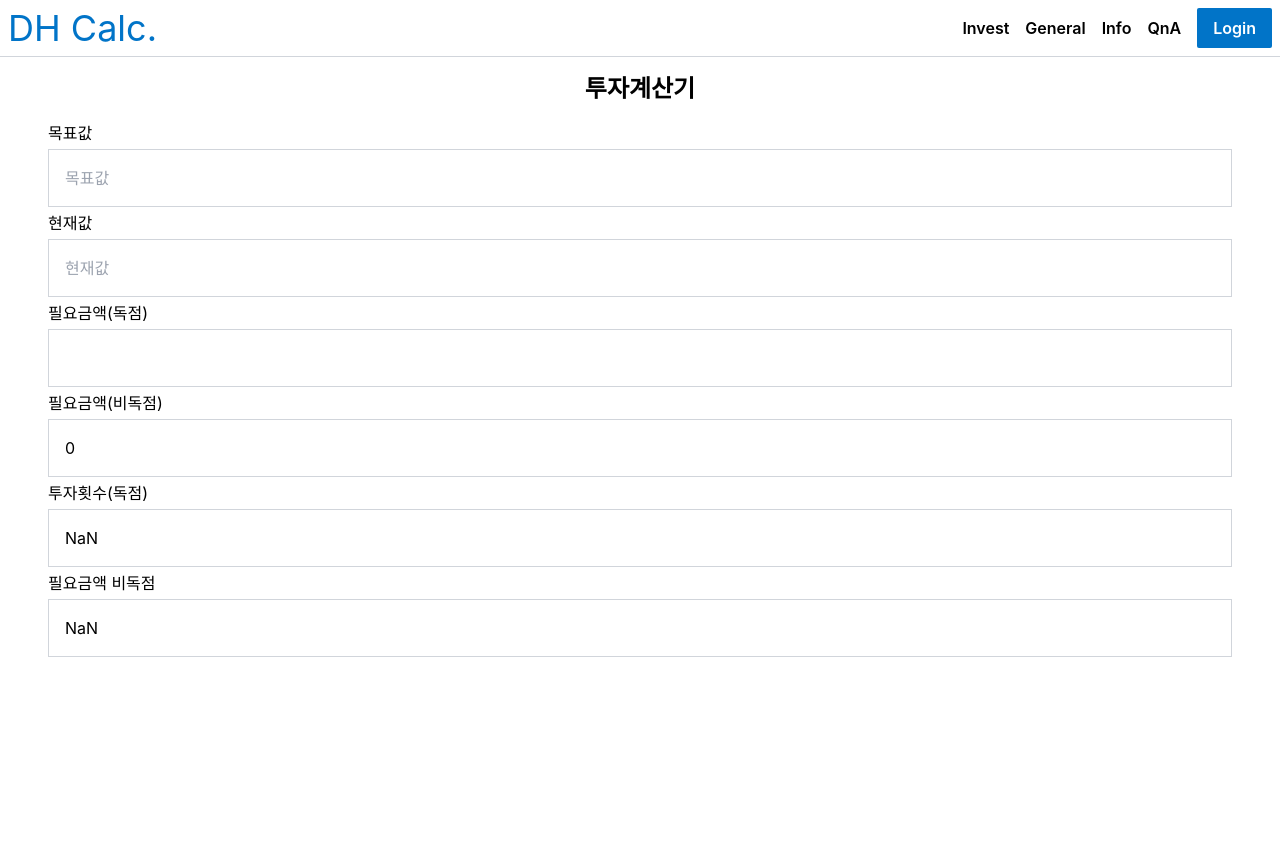
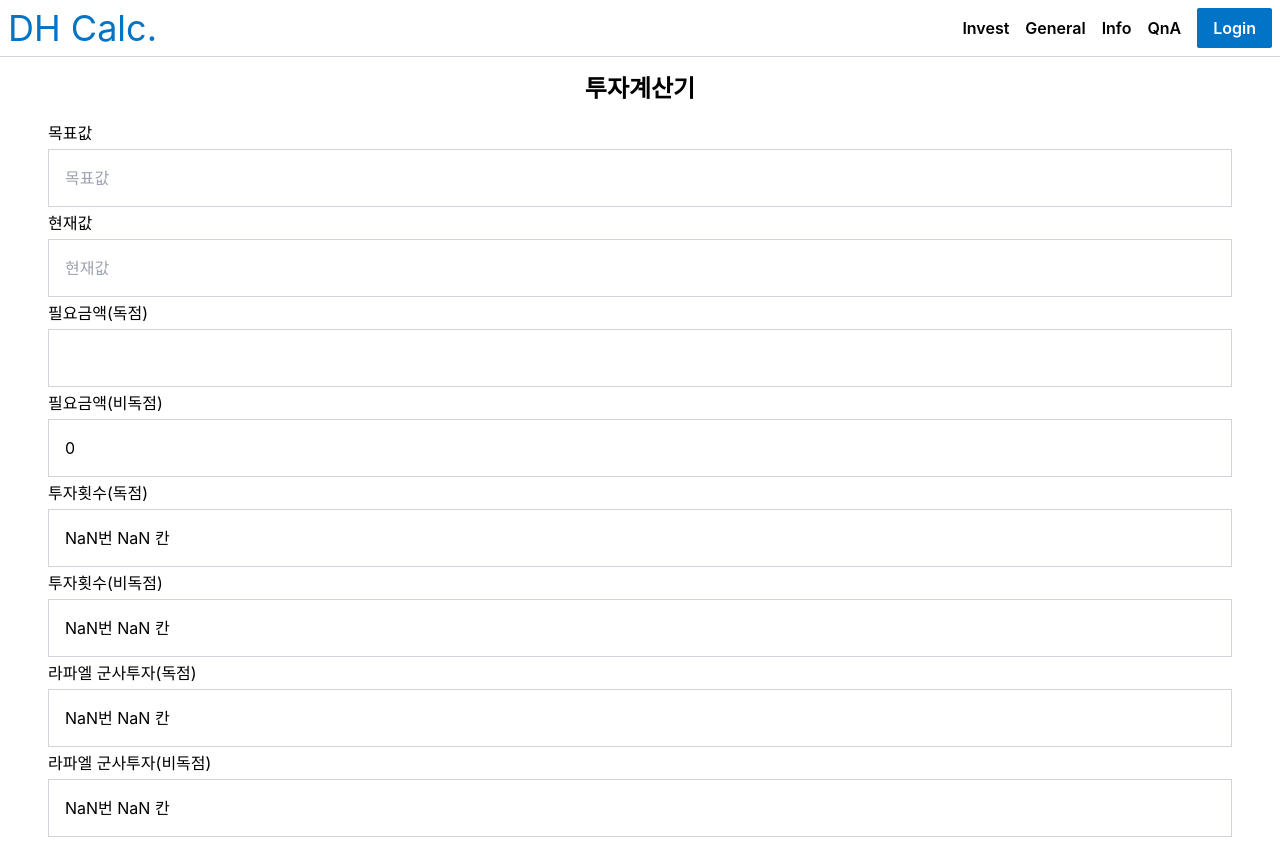
Before and after one commit to hermes7144/unchartedwaters, a React (Create React App) app: page /invest in a window 1280 px wide. Before the commit the page ends 800 px from the top, so only its background shows below. Built offline with nearby package versions, Linux system fonts and the light colour scheme; no server answers.

Commit message:
feat:기getCount, getRequestMoney 함수 구현

```diff
--- a/src/pages/Invest.jsx
+++ b/src/pages/Invest.jsx
@@ -1,4 +1,4 @@
-import React, { useEffect, useState } from 'react';
+import React, { useCallback, useEffect, useState } from 'react';
 
 const numList = {
   0: 0,
@@ -19,13 +19,15 @@ export default function Invest() {
   const [price_non_Mono, setPrice_non_Mono] = useState(0);
   const [count_mono, setCount_mono] = useState(0);
   const [count_non_Mono, setCount_non_Mono] = useState(0);
+  const [countRaphael_mono, setRaphaelCount_mono] = useState(0);
+  const [countRaphael_non_Mono, setRaphaelCount_nonMono] = useState(0);
 
   const handleChange = (e) => {
     const { name, value } = e.target;
     setInvest((invest) => ({ ...invest, [name]: value }));
   };
 
-  useEffect(() => {
+  const getRequestMoney = useCallback(() => {
     const targetRound = Math.floor(invest.target / 1000) * 1000;
     const targetMain = Number(targetRound / 1000);
     const targetMinor = invest.target - targetRound;
@@ -37,27 +39,36 @@ export default function Invest() {
     let targetMoney = numList[targetMain] + (targetMain + 1) * 10 * targetMinor;
     let currentMoney = numList[currentMain] + (currentMain + 1) * 10 * currentMinor;
 
-    console.log('targetRound', targetRound);
-    console.log('targetMain', targetMain);
-    console.log('targetMinor', targetMinor);
-    console.log('currentRound', currentRound);
+    return isNaN(targetMoney - currentMoney) ? '' : targetMoney - currentMoney;
+  }, [invest]);
 
-    const reqMoney = isNaN(targetMoney - currentMoney) ? '' : targetMoney - currentMoney;
+  const getCount = useCallback(
+    (reqMoney, mode) => {
+      const countList = {
+        독점: 10,
+        비독점: 5,
+        라파엘독점: 8,
+        라파엘비독점: 4,
+      };
 
-    if (parseInt(reqMoney, invest.current * 10) === 0 || Math.round((reqMoney / (invest.current * 10)) * 20, 0) === 20) {
-      setCount_mono('1번');
-    }
+      const money = reqMoney / (invest.current * countList[mode]);
 
-    // IF(QUOTIENT(M85,M84*10)=0,ROUNDUP(MOD(M85/(M84*10),1)*20,0)+1&"칸",
-    // IF(ROUNDUP(MOD(M85/(M84*10),1)*20,0)=20, QUOTIENT(M85,M84*10)+1 & "번",
-    // IF(ROUNDUP(MOD(M85/(M84*10),1)*20,0)=0, QUOTIENT(M85,M84*10) & "번",
-    //  QUOTIENT(M85,M84*10) & "번 "& ROUNDUP(MOD(M85/(M84*10),1)*20,0)&"칸")))
+      return `${parseInt(money)}번 ${Math.ceil((money % 1) * 20)} 칸`;
+    },
+    [invest]
+  );
+
+  useEffect(() => {
+    const reqMoney = getRequestMoney();
 
     setPrice_mono(reqMoney);
     setPrice_non_Mono(reqMoney * 2);
-    setCount_mono(reqMoney / invest.current);
-    setCount_non_Mono((reqMoney / invest.current) * 2);
-  }, [invest]);
+    setCount_mono(getCount(reqMoney, '독점'));
+    setCount_non_Mono(getCount(reqMoney, '비독점'));
+    setRaphaelCount_mono(getCount(reqMoney, '라파엘독점'));
+    setRaphaelCount_nonMono(getCount(reqMoney, '라파엘비독점'));
+  }, [invest, getCount, getRequestMoney]);
+
   return (
     <section className='w-full '>
       <h2 className='text-2xl font-bold my-4 text-center'>투자계산기</h2>
@@ -72,8 +83,12 @@ export default function Invest() {
         <input value={price_non_Mono} readOnly />
         <span>투자횟수(독점)</span>
         <input value={count_mono} readOnly />
-        <span>필요금액 비독점</span>
+        <span>투자횟수(비독점)</span>
         <input value={count_non_Mono} readOnly />
+        <span>라파엘 군사투자(독점)</span>
+        <input value={countRaphael_mono} readOnly />
+        <span>라파엘 군사투자(비독점)</span>
+        <input value={countRaphael_non_Mono} readOnly />
       </form>
     </section>
   );
```
